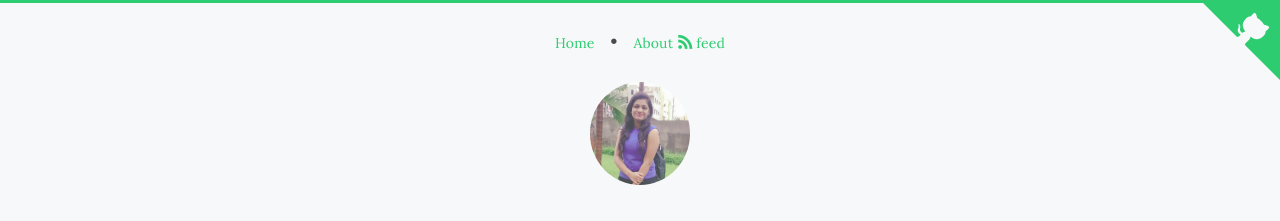
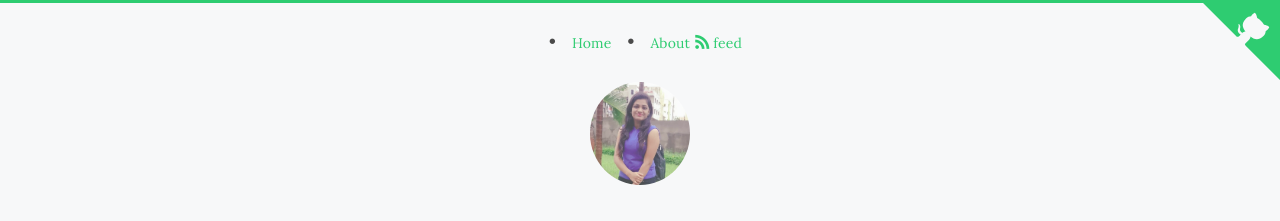
Before and after one commit to khushimehta12/khushimehta12.github.io, a Jekyll site: the page built from index.html, in a window 1280 px wide. Shown: the top 221 px of the page. Built offline with Jekyll 4.4.1, drawn with Linux system fonts in a browser that asks for light colours; some web fonts are replaced.

Commit message:
final commit

```diff
--- a/_includes/header.html
+++ b/_includes/header.html
@@ -4,6 +4,7 @@
 
     <nav class="navbar">
       <ul>
+        <li class="divider">&bull;</li>
         <li><a href="{{ "/" | prepend: site.baseurl }}">Home</a></li>
         <li class="divider">&bull;</li>
         <li><a href="{{ "/about" | prepend: site.baseurl }}">About</a></li>
```
